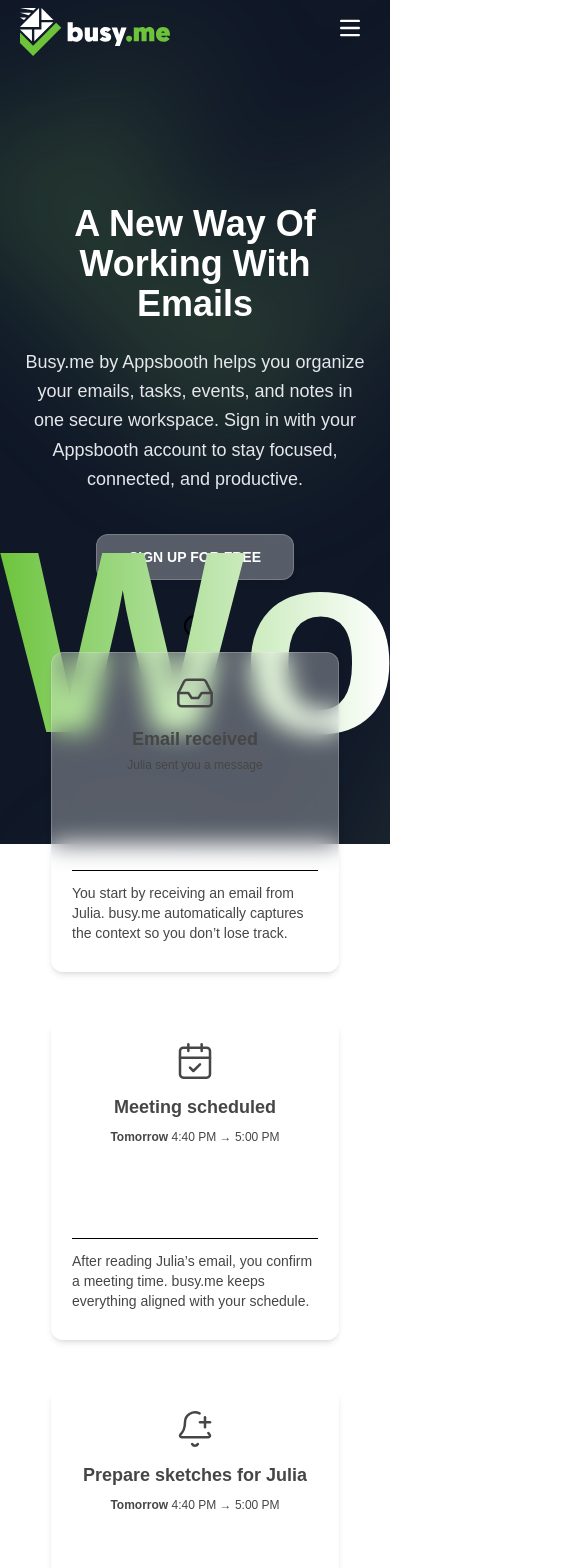
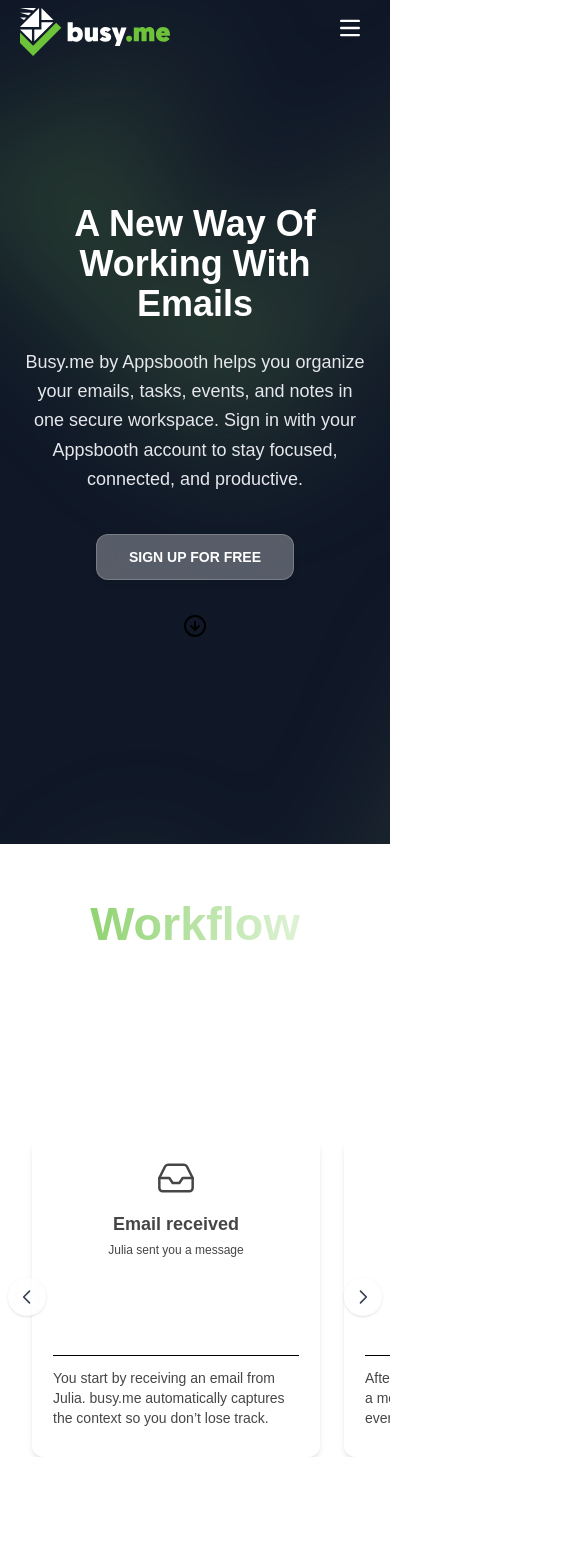
Before and after one commit to amin3003/busy.me, a Next.js app: page / in a window 390 px wide. Shown: the top 1568 px of the page, 585 px wide, since content can reach past the window. Built offline with nearby package versions, Linux system fonts and the light colour scheme.

Commit message:
fixe mobile view

```diff
--- a/app/globals.css
+++ b/app/globals.css
@@ -28,3 +28,14 @@
   color: var(--foreground);
   font-family: Arial, Helvetica, sans-serif;
 }
+.no-scrollbar {
+  scrollbar-width: none;
+  /* Firefox */
+  -ms-overflow-style: none;
+  /* IE/Edge */
+}
+
+.no-scrollbar::-webkit-scrollbar {
+  display: none !important;
+  /* Chrome/Safari */
+}
--- a/components/GlassTextBehind/glass-text-behind.tsx
+++ b/components/GlassTextBehind/glass-text-behind.tsx
@@ -23,14 +23,18 @@
     opacity-100 select-none !leading-none !m-0 !p-0 font-extrabold
     bg-gradient-to-r from-[#6DC43A] to-[#ffffff] bg-clip-text text-transparent
     ${center ? 'text-center' : ''}
-    ${dynamicTitleSize ? 'text-[min(20vw,260px)]' : 'text-[260px]'}
+    ${
+      dynamicTitleSize
+        ? 'text-[12vw] lg:text-[min(20vw,260px)]'
+        : 'text-[12vw] lg:text-[260px]'
+    }
   `;
 
   const contentWrapperClasses =
     title != null
       ? dynamicMargin
-        ? 'mt-[-5vw] md:mt-[-100px] lg:mt-[-160px]'
-        : 'mt-[-160px]'
+        ? 'mt-[-40px] lg:mt-[-5vw] lg:mt-[-160px]'
+        : 'mt-[-40px] lg:mt-[-160px]'
       : '';
 
   return (
--- a/components/HorizontalRoadmap/InteractiveRoadmap.tsx
+++ b/components/HorizontalRoadmap/InteractiveRoadmap.tsx
@@ -1,6 +1,6 @@
 'use client';
 
-import React from 'react';
+import React, { useRef } from 'react';
 import StepCard, { StepItem } from '@/components/StepCard/StepCard';
 import GlassTextBehind from '@/components/GlassTextBehind/glass-text-behind';
 
@@ -13,6 +13,20 @@
   steps,
   title,
 }: InteractiveRoadmapProps) {
+  const sliderRef = useRef<HTMLDivElement>(null);
+
+  const goNext = () => {
+    if (!sliderRef.current) return;
+    const cardWidth = sliderRef.current.children[0].clientWidth;
+    sliderRef.current.scrollBy({ left: cardWidth + 24, behavior: 'smooth' });
+  };
+
+  const goPrev = () => {
+    if (!sliderRef.current) return;
+    const cardWidth = sliderRef.current.children[0].clientWidth;
+    sliderRef.current.scrollBy({ left: -(cardWidth + 24), behavior: 'smooth' });
+  };
+
   return (
     <GlassTextBehind
       title={title || 'Workflow'}
@@ -20,43 +34,89 @@
       dynamicTitleSize={false}
       dynamicMargin={false}
     >
-      <div className="relative flex flex-row flex-wrap justify-center items-start gap-12 mt-10">
+      {/* DESKTOP LAYOUT (unchanged) */}
+      <div className="relative hidden md:flex flex-row flex-wrap justify-center items-start gap-12 mt-10">
         {steps.map((step, index) => (
           <div
             key={`${step.id}-${index}`}
             className="relative flex flex-col items-center group"
           >
-            {/* Step number circle */}
-            {/* <div className="flex items-center justify-center w-8 h-8 rounded-full bg-gray-600 text-white font-bold mb-3 z-10 shadow-md">
-              {index + 1}
-            </div> */}
-
-            {/* Connector arrow to next step */}
-            {/* {index < steps.length - 1 && (
-              <div className="absolute -top-4 -right-15 z-0 hidden md:flex items-center">
-              <svg
-                  xmlns="http://www.w3.org/2000/svg"
-                  width="72"
-                  height="72"
-                  viewBox="0 0 24 24"
-                  fill="none"
-                  stroke="#818181"
-                  strokeWidth="2.25"
-                  strokeLinecap="round"
-                  strokeLinejoin="round"
-                  className="lucide lucide-move-right-icon"
-                >
-                  <path d="M18 8L22 12L18 16" />
-                  <path d="M2 12H22" />
-                </svg>
-              </div>
-            )} */}
-
-            {/* Card */}
             <StepCard item={step} />
           </div>
         ))}
       </div>
+
+      {/* MOBILE/TABLET SLIDER */}
+
+      <div className="relative md:hidden flex items-center justify-center h-[calc(100vh-4rem)] w-full">
+        {/* Floating Icon Buttons */}
+        <button
+          onClick={goPrev}
+          className="
+      absolute left-2 top-1/2 -translate-y-1/2 z-20
+      bg-white/40 backdrop-blur-md border border-white/30
+      rounded-full p-2 shadow-sm active:scale-90
+    "
+        >
+          <svg
+            xmlns="http://www.w3.org/2000/svg"
+            className="w-5 h-5 text-gray-700"
+            fill="none"
+            viewBox="0 0 24 24"
+            strokeWidth="2"
+            stroke="currentColor"
+          >
+            <path
+              strokeLinecap="round"
+              strokeLinejoin="round"
+              d="M15 19l-7-7 7-7"
+            />
+          </svg>
+        </button>
+
+        <button
+          onClick={goNext}
+          className="
+      absolute right-2 top-1/2 -translate-y-1/2 z-20
+      bg-white/40 backdrop-blur-md border border-white/30
+      rounded-full p-2 shadow-sm active:scale-90
+    "
+        >
+          <svg
+            xmlns="http://www.w3.org/2000/svg"
+            className="w-5 h-5 text-gray-700"
+            fill="none"
+            viewBox="0 0 24 24"
+            strokeWidth="2"
+            stroke="currentColor"
+          >
+            <path
+              strokeLinecap="round"
+              strokeLinejoin="round"
+              d="M9 5l7 7-7 7"
+            />
+          </svg>
+        </button>
+
+        {/* Slider Track */}
+        <div
+          ref={sliderRef}
+          className="
+      flex flex-row gap-6
+      overflow-x-scroll no-scrollbar snap-x snap-mandatory
+      scroll-smooth px-8
+    "
+        >
+          {steps.map((step, index) => (
+            <div
+              key={`mobile-${step.id}-${index}`}
+              className="snap-center shrink-0"
+            >
+              <StepCard item={step} />
+            </div>
+          ))}
+        </div>
+      </div>
     </GlassTextBehind>
   );
 }
--- a/components/home/Banner.tsx
+++ b/components/home/Banner.tsx
@@ -84,9 +84,9 @@
               viewBox="0 0 24 24"
               fill="none"
               stroke="currentColor"
-              stroke-width="2"
-              stroke-linecap="round"
-              stroke-linejoin="round"
+              strokeWidth="2"
+              strokeLinecap="round"
+              strokeLinejoin="round"
               className="lucide lucide-circle-arrow-down-icon lucide-circle-arrow-down"
             >
               <circle cx="12" cy="12" r="10" />
```
